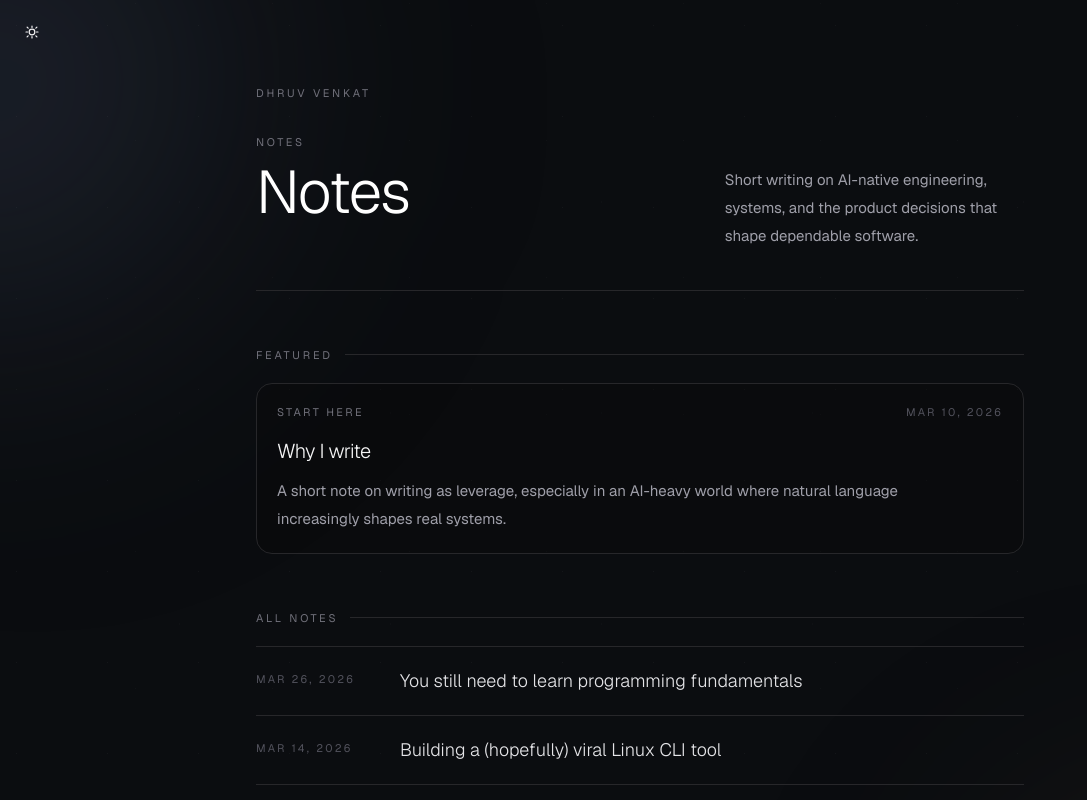
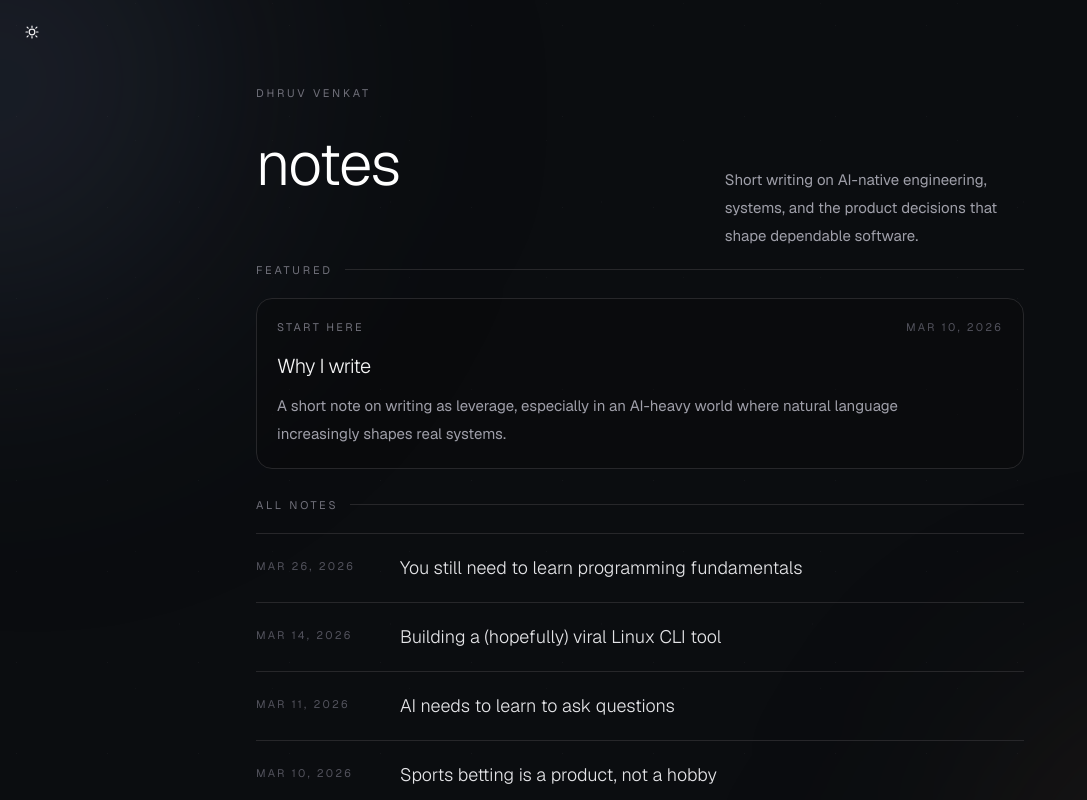
Before and after one commit to dhruvvenkat/personalwebsite, a Next.js app in the folder dhruvs-site/: page /notes in a window 1280 px wide. Shown: the top 800 px of the page, without its empty margins (0-1087 px from the left). Built offline with nearby package versions, Linux system fonts and the light colour scheme.

Commit message:
tightened notes page

```diff
--- a/dhruvs-site/src/app/notes/page.tsx
+++ b/dhruvs-site/src/app/notes/page.tsx
@@ -14,7 +14,7 @@ export default function NotesIndexPage() {
       <AmbientBackground />
 
       <div className="relative z-10 mx-auto max-w-4xl px-6 py-10 sm:px-10 sm:py-14 lg:px-16 lg:py-20">
-        <header className="mb-14 border-b border-zinc-800 pb-10">
+        <header className="pb-3">
           <Link
             href="/"
             className="animated-underline mb-8 inline-flex text-[11px] uppercase tracking-[0.25em] text-zinc-500 transition hover:text-white"
@@ -24,12 +24,12 @@ export default function NotesIndexPage() {
 
           <div className="grid gap-8 lg:grid-cols-[1.15fr_0.85fr] lg:gap-16">
             <div>
-              <p className="mb-3 text-[11px] uppercase tracking-[0.25em] text-zinc-500">
+              {/* <p className="mb-3 text-[11px] uppercase tracking-[0.25em] text-zinc-500">
                 notes
-              </p>
+              </p> */}
 
               <h1 className="text-4xl font-light tracking-tight text-white sm:text-6xl">
-                Notes
+                notes
               </h1>
             </div>
 
@@ -40,7 +40,7 @@ export default function NotesIndexPage() {
           </div>
         </header>
 
-        <div className="space-y-14">
+        <div className="space-y-7">
           {pinnedNotes.length > 0 && (
             <Panel title="featured">
               <div className="space-y-4">
--- a/dhruvs-site/src/app/pieces/page.tsx
+++ b/dhruvs-site/src/app/pieces/page.tsx
@@ -32,7 +32,7 @@ export default function PiecesPage() {
               </p> */}
 
               <h1 className="text-4xl font-light tracking-tight text-white sm:text-6xl">
-                Pieces
+                pieces
               </h1>
             </div>
 
```
